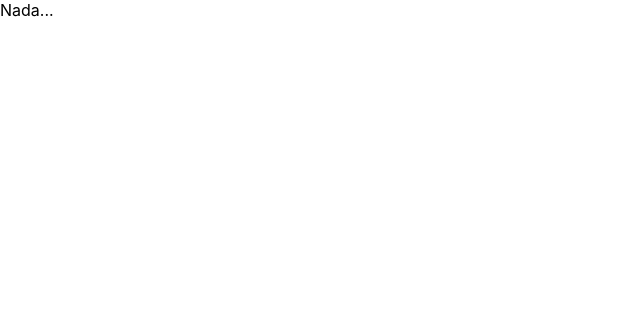
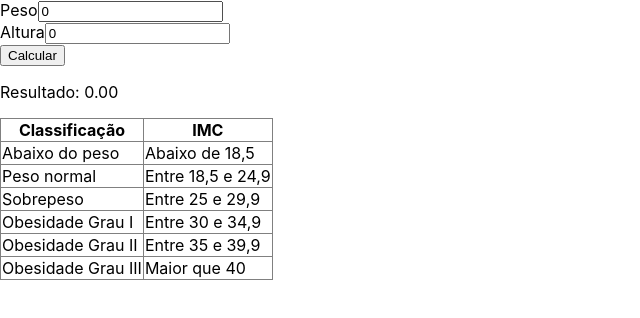
Before and after one commit to joseluizbrits/site-with-bootstrap, a React (Create React App) app: page / in a window 1280 px wide. Shown: the top 318 px of the page, without its empty margins (0-640 px from the left). Built offline with nearby package versions, Linux system fonts and the light colour scheme.

Commit message:
Dia 10 - Exemplos de filtragem e IMC

```diff
--- a/src/App.js
+++ b/src/App.js
@@ -1,22 +1,98 @@
-import React from "react"
+import React, { useState } from 'react'
+
+const tabelaIMC = () => {
+  return (
+    <table border='1' style={{borderCollapse: 'collapse'}}>
+      <thead>
+        <tr>
+          <th>Classificação</th>
+          <th>IMC</th>
+        </tr>
+      </thead>
+      <tbody>
+        <tr>
+          <td>Abaixo do peso</td>
+          <td>Abaixo de 18,5</td>
+        </tr>
+        <tr>
+          <td>Peso normal</td>
+          <td>Entre 18,5 e 24,9</td>
+        </tr>
+        <tr>
+          <td>Sobrepeso</td>
+          <td>Entre 25 e 29,9</td>
+        </tr>
+        <tr>
+          <td>Obesidade Grau I</td>
+          <td>Entre 30 e 34,9</td>
+        </tr>
+        <tr>
+          <td>Obesidade Grau II</td>
+          <td>Entre 35 e 39,9</td>
+        </tr>
+        <tr>
+          <td>Obesidade Grau III</td>
+          <td>Maior que 40</td>
+        </tr>
+      </tbody>
+    </table>
+  )
+}
+
+const componentePeso = (p, setP) => {
+  return (
+    <div>
+      <label>
+        Peso
+        <input value={p} onChange={(e) => setP(e.target.value)}></input>
+      </label>
+    </div>
+  )
+}
+
+const componenteAltura = (a, setA) => {
+  return (
+    <div>
+      <label>
+        Altura
+        <input value={a} onChange={(e) => setA(e.target.value)}></input>
+      </label>
+    </div>
+  )
+}
+
+const componenteCalcular = (p, a, set) => {
+  const calcular = () =>{
+    set(p / (a * a))
+  }
+  return (
+    <div>
+      <button onClick={calcular}>Calcular</button>
+    </div>
+  )
+}
+
+const componenteResultado = (res) => {
+  return (
+    <div>
+      <p>Resultado: {res.toFixed(2)}</p>
+    </div>
+  )
+}
 
 export default function App() {
 
-  const carros = [
-    {categoria: 'Hatch', preco: '83000', modelo: 'Golf GTI'},
-    {categoria: 'Sedan', preco: '140000', modelo: 'Civic G10'},
-    {categoria: 'Esporte', preco: '840000', modelo: 'Range Rover SVR'},
-    {categoria: 'Esporte', preco: '3480000', modelo: '911 GTR'},
-    {categoria: 'SUV', preco: '1250000', modelo: 'G-63 S'},
-    {categoria: 'Coupe', preco: '1630000', modelo: 'Continental GT'},
-    {categoria: 'SUV', preco: '560000', modelo: 'X6'},
-    {categoria: 'Sedan', preco: '2730000', modelo: 'Maybach'},
-    {categoria: 'SUV', preco: '177000', modelo: '4Runner'}
-  ]
+  const [peso, setPeso] = useState(0)
+  const [altura, setAltura] = useState(0)
+  const [resultado, setResultado] = useState(0)
 
   return (
     <>
-      Nada... {/* Por enquanto */}
+      {componentePeso(peso, setPeso)}
+      {componenteAltura(altura, setAltura)}
+      {componenteCalcular(peso, altura, setResultado)}
+      {componenteResultado(resultado)}
+      {tabelaIMC()}
     </>
   )
 }
```
